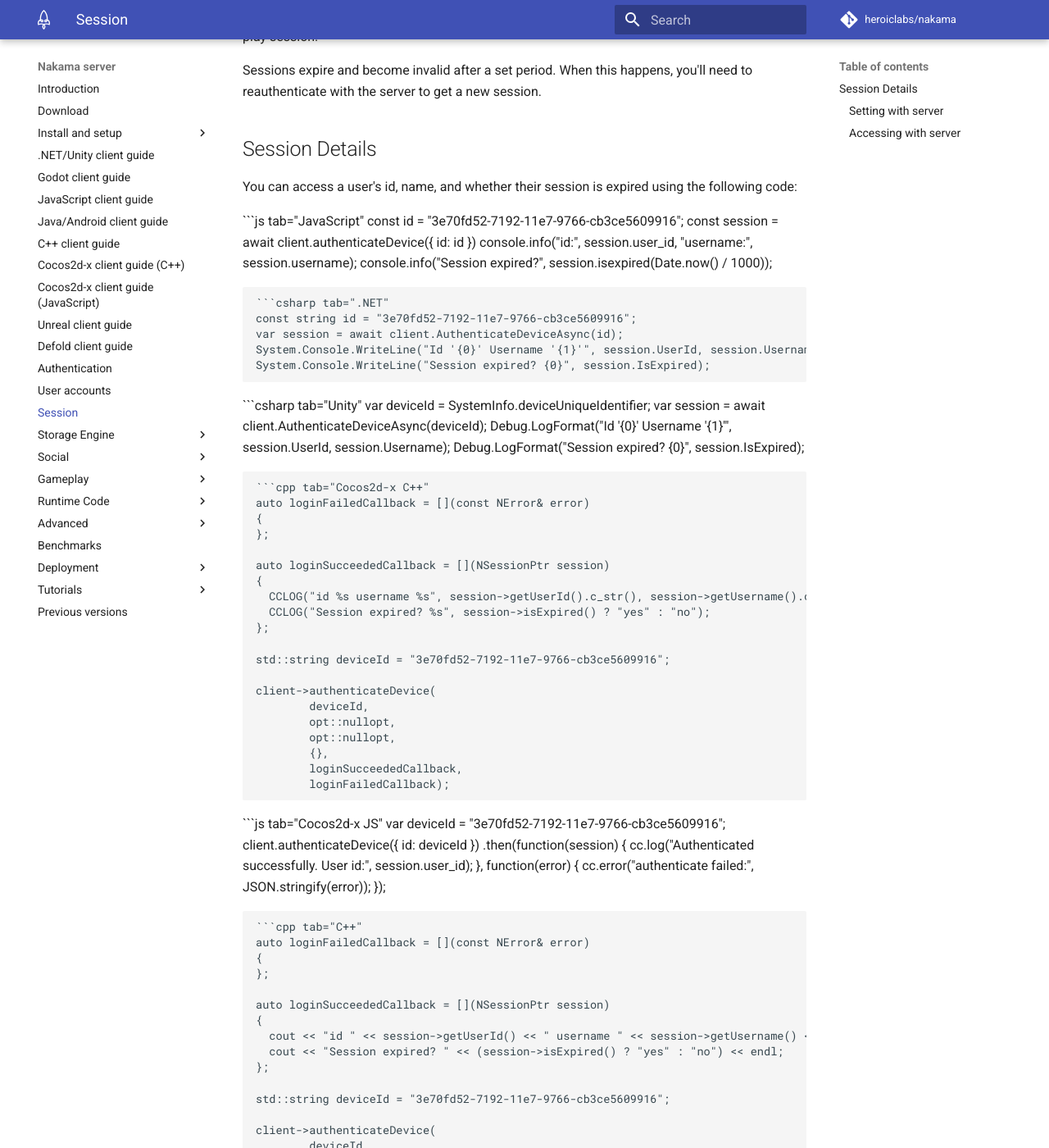
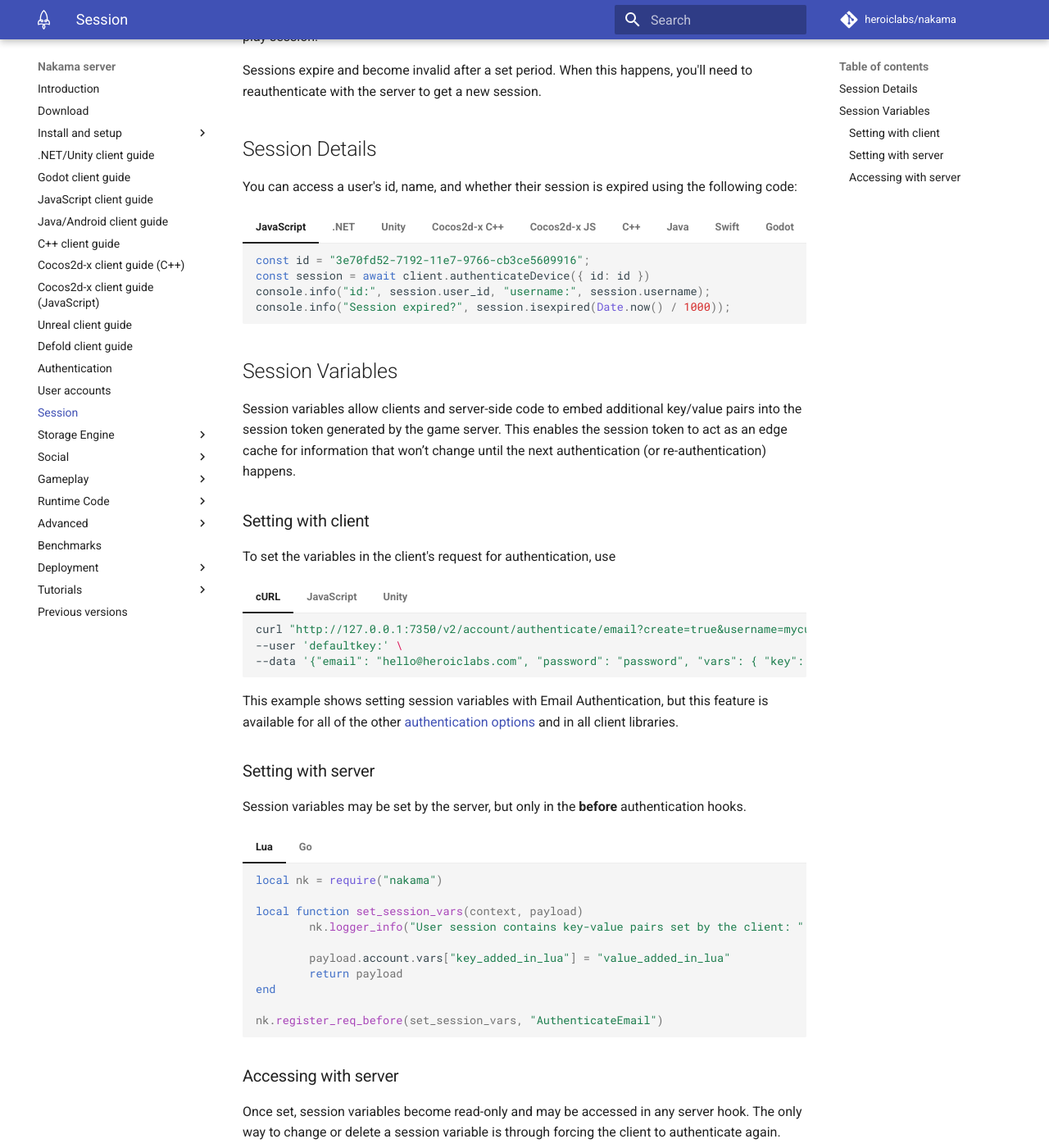
Before and after one commit to heroiclabs/nakama-docs, an MkDocs documentation site: the page built from docs/session.md, in a window 1280 px wide and 1400 px high, scrolled down 308 px. Shown: the whole window at 82% size. Built offline with MkDocs 1.6.1 and Material for MkDocs 9.7.7, drawn with Linux system fonts in a browser that asks for light colours; comment, search, counter and statistics services are not loaded; some of the changed text lies outside the part shown.

Commit message:
Fix indentation

````diff
--- a/docs/advanced-events.md
+++ b/docs/advanced-events.md
@@ -48,7 +48,7 @@
 	```
 
 === "Lua"
-    ```
+    ```lua
     local nk = require("nakama")
 
     local properties = {
@@ -56,7 +56,6 @@
     }
     local timestamp = nk.time
     local external = false
-
 
     nk.event("event_name", properties, timestamp, external)
     ```
--- a/docs/authentication.md
+++ b/docs/authentication.md
@@ -1221,78 +1221,6 @@
 		print("Socket connected.")
 	```
 
-<<<<<<< HEAD
-=======
-### Expiry
-
-Sessions can expire and become invalid. If this happens you'll need to reauthenticate with the server and get a new session. You can adjust the session lifetime on the server with the cmdflag "--session.token_expiry_sec 604800". See the [Session configuration](#install-configuration.md#session) page.
-
-You can check the expiry of a session using the following code:
-
-=== "Javascript"
-	```js
-	const nowUnixTime = Math.floor(Date.now() / 1000);
-	if (session.isexpired(nowUnixTime)) {
-	  console.log("Session has expired. Must reauthenticate!");
-	}
-	```
-
-=== ".NET"
-	```csharp
-	var nowUnixTime = DateTime.UtcNow;
-	if (session.HasExpired(nowUnixTime))
-	{
-	  System.Console.WriteLine("Session has expired. Must reauthenticate!");
-	}
-	```
-
-=== "Unity"
-	```csharp
-	var nowUnixTime = DateTime.UtcNow;
-	if (session.HasExpired(nowUnixTime))
-	{
-	  Debug.Log("Session has expired. Must reauthenticate!");
-	}
-	```
-
-=== "Cocos2d-x C++"
-	```cpp
-	if (session->isExpired())
-	{
-	  CCLOG("Session has expired. Must reauthenticate!");
-	}
-	```
-
-=== "Cocos2d-x JS"
-	```js
-	const nowUnixTime = Math.floor(Date.now() / 1000);
-	if (session.isexpired(nowUnixTime)) {
-	  cc.log("Session has expired. Must reauthenticate!");
-	}
-	```
-
-=== "C++"
-	```cpp
-	if (session->isExpired())
-	{
-	  cout << "Session has expired. Must reauthenticate!";
-	}
-	```
-
-=== "Java"
-	```java
-	if (session.isExpired(new Date())) {
-	  System.out.println("Session has expired. Must reauthenticate!");
-	}
-	```
-
-=== "Godot"
-	```gdscript
-	if session.expired:
-		print("Session has expired. Must reauthenticate!")
-	```
-
->>>>>>> 2279db4... Update deps and change tab markdown
 ## Link or unlink
 
 You can link one or more other login option to the current user. This makes it easy to support multiple logins with each user and easily identify a user across devices.
--- a/docs/session.md
+++ b/docs/session.md
@@ -12,109 +12,118 @@
 
 You can access a user's id, name, and whether their session is expired using the following code:
 
-```js tab="JavaScript"
-const id = "3e70fd52-7192-11e7-9766-cb3ce5609916";
-const session = await client.authenticateDevice({ id: id })
-console.info("id:", session.user_id, "username:", session.username);
-console.info("Session expired?", session.isexpired(Date.now() / 1000));
-```
+=== "JavaScript"
+    ```js
+    const id = "3e70fd52-7192-11e7-9766-cb3ce5609916";
+    const session = await client.authenticateDevice({ id: id })
+    console.info("id:", session.user_id, "username:", session.username);
+    console.info("Session expired?", session.isexpired(Date.now() / 1000));
+    ```
 
-```csharp tab=".NET"
-const string id = "3e70fd52-7192-11e7-9766-cb3ce5609916";
-var session = await client.AuthenticateDeviceAsync(id);
-System.Console.WriteLine("Id '{0}' Username '{1}'", session.UserId, session.Username);
-System.Console.WriteLine("Session expired? {0}", session.IsExpired);
-```
+=== ".NET"
+    ```csharp
+    const string id = "3e70fd52-7192-11e7-9766-cb3ce5609916";
+    var session = await client.AuthenticateDeviceAsync(id);
+    System.Console.WriteLine("Id '{0}' Username '{1}'", session.UserId, session.Username);
+    System.Console.WriteLine("Session expired? {0}", session.IsExpired);
+    ```
 
-```csharp tab="Unity"
-var deviceId = SystemInfo.deviceUniqueIdentifier;
-var session = await client.AuthenticateDeviceAsync(deviceId);
-Debug.LogFormat("Id '{0}' Username '{1}'", session.UserId, session.Username);
-Debug.LogFormat("Session expired? {0}", session.IsExpired);
-```
+=== "Unity"
+    ```csharp
+    var deviceId = SystemInfo.deviceUniqueIdentifier;
+    var session = await client.AuthenticateDeviceAsync(deviceId);
+    Debug.LogFormat("Id '{0}' Username '{1}'", session.UserId, session.Username);
+    Debug.LogFormat("Session expired? {0}", session.IsExpired);
+    ```
 
-```cpp tab="Cocos2d-x C++"
-auto loginFailedCallback = [](const NError& error)
-{
-};
+=== "Cocos2d-x C++"
+    ```cpp
+    auto loginFailedCallback = [](const NError& error)
+    {
+    };
 
-auto loginSucceededCallback = [](NSessionPtr session)
-{
-  CCLOG("id %s username %s", session->getUserId().c_str(), session->getUsername().c_str());
-  CCLOG("Session expired? %s", session->isExpired() ? "yes" : "no");
-};
+    auto loginSucceededCallback = [](NSessionPtr session)
+    {
+    CCLOG("id %s username %s", session->getUserId().c_str(), session->getUsername().c_str());
+    CCLOG("Session expired? %s", session->isExpired() ? "yes" : "no");
+    };
 
-std::string deviceId = "3e70fd52-7192-11e7-9766-cb3ce5609916";
+    std::string deviceId = "3e70fd52-7192-11e7-9766-cb3ce5609916";
 
-client->authenticateDevice(
-        deviceId,
-        opt::nullopt,
-        opt::nullopt,
-        {},
-        loginSucceededCallback,
-        loginFailedCallback);
-```
+    client->authenticateDevice(
+            deviceId,
+            opt::nullopt,
+            opt::nullopt,
+            {},
+            loginSucceededCallback,
+            loginFailedCallback);
+    ```
 
-```js tab="Cocos2d-x JS"
-var deviceId = "3e70fd52-7192-11e7-9766-cb3ce5609916";
-client.authenticateDevice({ id: deviceId })
-  .then(function(session) {
-        cc.log("Authenticated successfully. User id:", session.user_id);
-    },
-    function(error) {
-        cc.error("authenticate failed:", JSON.stringify(error));
-    });
-```
+=== "Cocos2d-x JS"
+    ```js
+    var deviceId = "3e70fd52-7192-11e7-9766-cb3ce5609916";
+    client.authenticateDevice({ id: deviceId })
+    .then(function(session) {
+            cc.log("Authenticated successfully. User id:", session.user_id);
+        },
+        function(error) {
+            cc.error("authenticate failed:", JSON.stringify(error));
+        });
+    ```
 
-```cpp tab="C++"
-auto loginFailedCallback = [](const NError& error)
-{
-};
+=== "C++"
+    ```cpp
+    auto loginFailedCallback = [](const NError& error)
+    {
+    };
 
-auto loginSucceededCallback = [](NSessionPtr session)
-{
-  cout << "id " << session->getUserId() << " username " << session->getUsername() << endl;
-  cout << "Session expired? " << (session->isExpired() ? "yes" : "no") << endl;
-};
+    auto loginSucceededCallback = [](NSessionPtr session)
+    {
+    cout << "id " << session->getUserId() << " username " << session->getUsername() << endl;
+    cout << "Session expired? " << (session->isExpired() ? "yes" : "no") << endl;
+    };
 
-std::string deviceId = "3e70fd52-7192-11e7-9766-cb3ce5609916";
+    std::string deviceId = "3e70fd52-7192-11e7-9766-cb3ce5609916";
 
-client->authenticateDevice(
-        deviceId,
-        opt::nullopt,
-        opt::nullopt,
-        {},
-        loginSucceededCallback,
-        loginFailedCallback);
-```
+    client->authenticateDevice(
+            deviceId,
+            opt::nullopt,
+            opt::nullopt,
+            {},
+            loginSucceededCallback,
+            loginFailedCallback);
+    ```
 
-```java tab="Java"
-var deviceid = SystemInfo.deviceUniqueIdentifier;
-Session session = client.authenticateDevice(deviceid).get();
-System.out.format("Session %s", session.getAuthToken());
-```
+=== "Java"
+    ```java
+    var deviceid = SystemInfo.deviceUniqueIdentifier;
+    Session session = client.authenticateDevice(deviceid).get();
+    System.out.format("Session %s", session.getAuthToken());
+    ```
 
-```swift tab="Swift"
-// Requires Nakama 1.x
-let id = "3e70fd52-7192-11e7-9766-cb3ce5609916"
-let message = AuthenticateMessage(device: id)
-client.login(with: message).then { session in
-  let expired = session.isExpired(currentTimeSince1970: Date().timeIntervalSince1970)
-  NSLog("Session id '%@' handle '%@'.", session.userID, session.handle)
-  NSLog("Session expired: '%@'", expired)
-}.catch { err in
-  NSLog("Error %@ : %@", err, (err as! NakamaError).message)
-}
-```
+=== "Swift"
+    ```swift
+    // Requires Nakama 1.x
+    let id = "3e70fd52-7192-11e7-9766-cb3ce5609916"
+    let message = AuthenticateMessage(device: id)
+    client.login(with: message).then { session in
+        let expired = session.isExpired(currentTimeSince1970: Date().timeIntervalSince1970)
+        NSLog("Session id '%@' handle '%@'.", session.userID, session.handle)
+        NSLog("Session expired: '%@'", expired)
+    }.catch { err in
+        NSLog("Error %@ : %@", err, (err as! NakamaError).message)
+    }
+    ```
 
-```gdscript tab="Godot"
-var session : NakamaSession = yield(client.authenticate_device_async(deviceid), "completed")
-if session.is_exception():
-  print("An error occured: %s" % session)
-  return
-print("Id '%s' Username '%s'" % [session.id, session.username])
-print("Session expired? %s" % session.expired)
-```
+=== "Godot"
+    ```gdscript
+    var session : NakamaSession = yield(client.authenticate_device_async(deviceid), "completed")
+    if session.is_exception():
+        print("An error occured: %s" % session)
+        return
+        print("Id '%s' Username '%s'" % [session.id, session.username])
+        print("Session expired? %s" % session.expired)
+    ```
 
 ## Session Variables
 
@@ -124,23 +133,26 @@
 
 To set the variables in the client's request for authentication, use
 
-```sh tab="cURL"
-curl "http://127.0.0.1:7350/v2/account/authenticate/email?create=true&username=mycustomusername" \
-  --user 'defaultkey:' \
-  --data '{"email": "hello@heroiclabs.com", "password": "password", "vars": { "key": "value" }}'
-```
+=== "cURL"
+    ```sh
+    curl "http://127.0.0.1:7350/v2/account/authenticate/email?create=true&username=mycustomusername" \
+    --user 'defaultkey:' \
+    --data '{"email": "hello@heroiclabs.com", "password": "password", "vars": { "key": "value" }}'
+    ```
 
-```js tab="JavaScript"
-const session = await client.authenticateEmail({ email: email, password: password, create: true, username: "mycustomusername", vars: { key: "value" } })
-console.info("Successfully authenticated:", session);
-```
+=== "JavaScript"
+    ```js
+    const session = await client.authenticateEmail({ email: email, password: password, create: true, username: "mycustomusername", vars: { key: "value" } })
+    console.info("Successfully authenticated:", session);
+    ```
 
-```csharp tab="Unity"
-string username = "mycustomusername";
-var create = true;
-var vars = new Dictionary<string, string> {{"key", "value"}};
-var session = await _client.AuthenticateEmailAsync(email, password, username, create, vars);
-```
+=== "Unity"
+    ```csharp
+    string username = "mycustomusername";
+    var create = true;
+    var vars = new Dictionary<string, string> {{"key", "value"}};
+    var session = await _client.AuthenticateEmailAsync(email, password, username, create, vars);
+    ```
 
 This example shows setting session variables with Email Authentication, but this feature is available for all of the other [authentication options](/authentication) and in all client libraries.
 
@@ -148,78 +160,79 @@
 
 Session variables may be set by the server, but only in the __before__ authentication hooks.
 
-```lua tab="Lua"
-local nk = require("nakama")
+=== "Lua"
+    ```lua
+    local nk = require("nakama")
 
-local function set_session_vars(context, payload)
-        nk.logger_info("User session contains key-value pairs set by the client: " .. nk.json_encode(payload.account.vars))
+    local function set_session_vars(context, payload)
+            nk.logger_info("User session contains key-value pairs set by the client: " .. nk.json_encode(payload.account.vars))
 
-        payload.account.vars["key_added_in_lua"] = "value_added_in_lua"
-        return payload
-end
+            payload.account.vars["key_added_in_lua"] = "value_added_in_lua"
+            return payload
+    end
 
-nk.register_req_before(set_session_vars, "AuthenticateEmail")
-```
+    nk.register_req_before(set_session_vars, "AuthenticateEmail")
+    ```
 
-```go tab="Go"
-func InitModule(ctx context.Context, logger runtime.Logger, db *sql.DB, nk runtime.NakamaModule, initializer runtime.Initializer) error {
-        if err := initializer.RegisterBeforeAuthenticateEmail(SetSessionVars); err != nil {
-                logger.Error("Unable to register: %v", err)
-                return err
-        }
+=== "Go"
+    ```go
+    func InitModule(ctx context.Context, logger runtime.Logger, db *sql.DB, nk runtime.NakamaModule, initializer runtime.Initializer) error {
+            if err := initializer.RegisterBeforeAuthenticateEmail(SetSessionVars); err != nil {
+                    logger.Error("Unable to register: %v", err)
+                    return err
+            }
 
-        return nil
-}
+            return nil
+    }
 
-func SetSessionVars(ctx context.Context, logger runtime.Logger, db *sql.DB, nk runtime.NakamaModule, in *api.AuthenticateEmailRequest) (*api.AuthenticateEmailRequest, error) {
-        logger.Info("User session contains key-value pairs set the client: %v", in.GetAccount().Vars)
+    func SetSessionVars(ctx context.Context, logger runtime.Logger, db *sql.DB, nk runtime.NakamaModule, in *api.AuthenticateEmailRequest) (*api.AuthenticateEmailRequest, error) {
+            logger.Info("User session contains key-value pairs set the client: %v", in.GetAccount().Vars)
 
-        if in.GetAccount().Vars == nil {
-                in.GetAccount().Vars = map[string]string{}
-        }
-        in.GetAccount().Vars["key_added_in_go"] = "value_added_in_go"
+            if in.GetAccount().Vars == nil {
+                    in.GetAccount().Vars = map[string]string{}
+            }
+            in.GetAccount().Vars["key_added_in_go"] = "value_added_in_go"
 
-        return in, nil
-}
-```
+            return in, nil
+    }
+    ```
 
 ### Accessing with server
 
 Once set, session variables become read-only and may be accessed in any server hook. The only way to change or delete a session variable is through forcing the client to authenticate again.
 
-```lua tab="Lua"
-local nk = require("nakama")
+=== "Lua"
+    ```lua
+    local nk = require("nakama")
 
-local function access_session_vars(context, payload)
-        nk.logger_info("User session contains key-value pairs set by both the client and the before authentication hook: " .. nk.json_encode(context.vars))
+    local function access_session_vars(context, payload)
+            nk.logger_info("User session contains key-value pairs set by both the client and the before authentication hook: " .. nk.json_encode(context.vars))
 
-        return payload
-end
+            return payload
+    end
 
-nk.register_req_before(access_session_vars, "GetAccount")
-```
+    nk.register_req_before(access_session_vars, "GetAccount")
+    ```
 
-```Go tab="Go"
-func InitModule(ctx context.Context, logger runtime.Logger, db *sql.DB, nk runtime.NakamaModule, initializer runtime.Initializer) error {
-        if err := initializer.RegisterBeforeGetAccount(AccessSessionVars); err != nil {
-                logger.Error("Unable to register: %v", err)
-                return err
-        }
+=== "Go"
+    ```Go
+    func InitModule(ctx context.Context, logger runtime.Logger, db *sql.DB, nk runtime.NakamaModule, initializer runtime.Initializer) error {
+            if err := initializer.RegisterBeforeGetAccount(AccessSessionVars); err != nil {
+                    logger.Error("Unable to register: %v", err)
+                    return err
+            }
 
-        return nil
-}
+            return nil
+    }
 
-func AccessSessionVars(ctx context.Context, logger runtime.Logger, db *sql.DB, nk runtime.NakamaModule) error {
-        vars, ok := ctx.Value(runtime.RUNTIME_CTX_VARS).(map[string]string)
-        if !ok {
-                logger.Info("User session does not contain any key-value pairs set")
-                return nil
-        }
+    func AccessSessionVars(ctx context.Context, logger runtime.Logger, db *sql.DB, nk runtime.NakamaModule) error {
+            vars, ok := ctx.Value(runtime.RUNTIME_CTX_VARS).(map[string]string)
+            if !ok {
+                    logger.Info("User session does not contain any key-value pairs set")
+                    return nil
+            }
 
-        logger.Info("User session contains key-value pairs set by both the client and the before authentication hook: %v", vars)
-        return nil
-}
-```
-
-<br>
-<br>
+            logger.Info("User session contains key-value pairs set by both the client and the before authentication hook: %v", vars)
+            return nil
+    }
+    ```
````
Also changed, not shown: other parts of docs/advanced-events.md (+2 -2 lines), docs/defold-client-guide.md (+9 -9 lines), docs/javascript-client-guide.md (+37 -35 lines), docs/unity-client-guide.md (+1 -1 lines).
